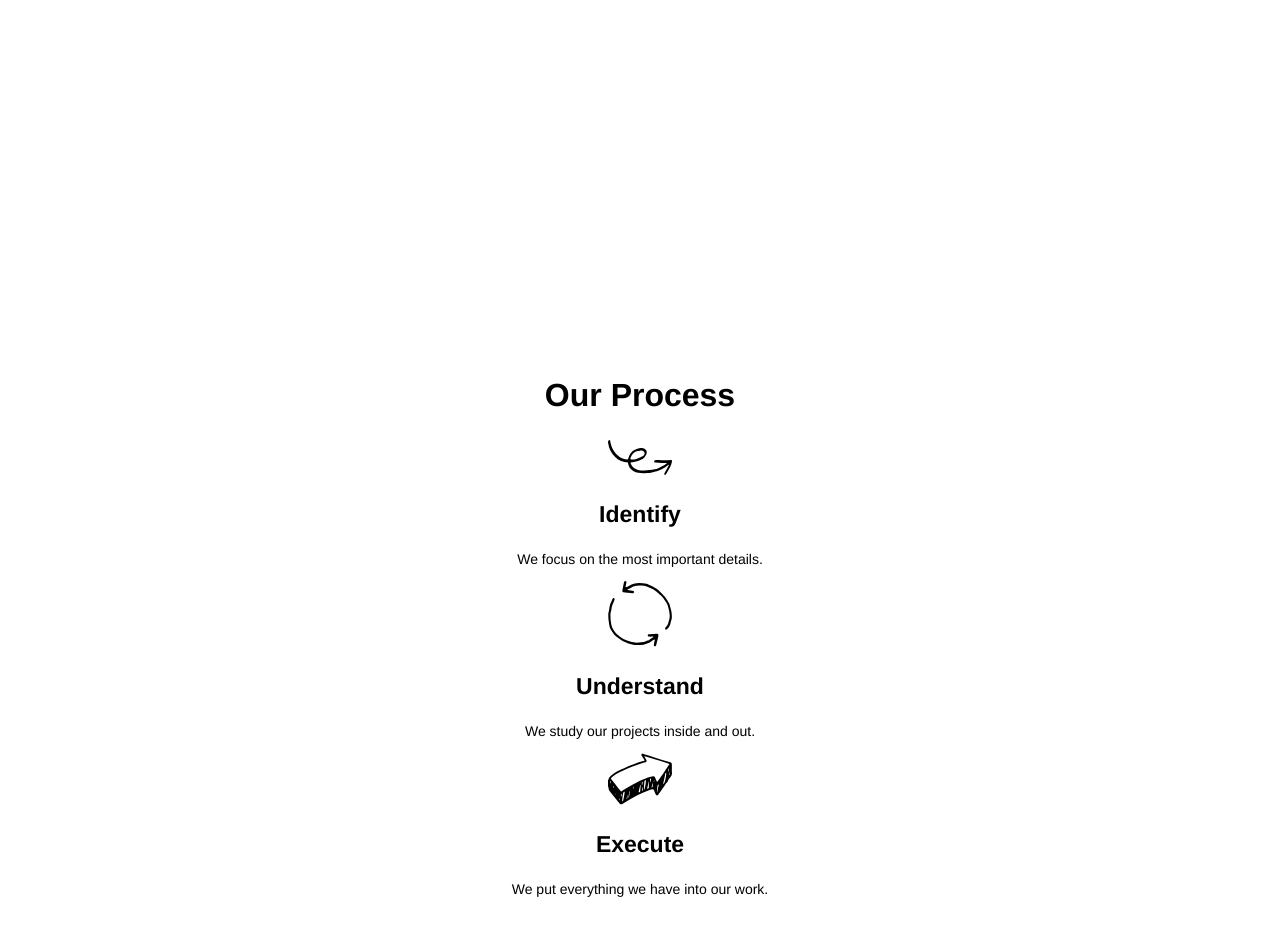
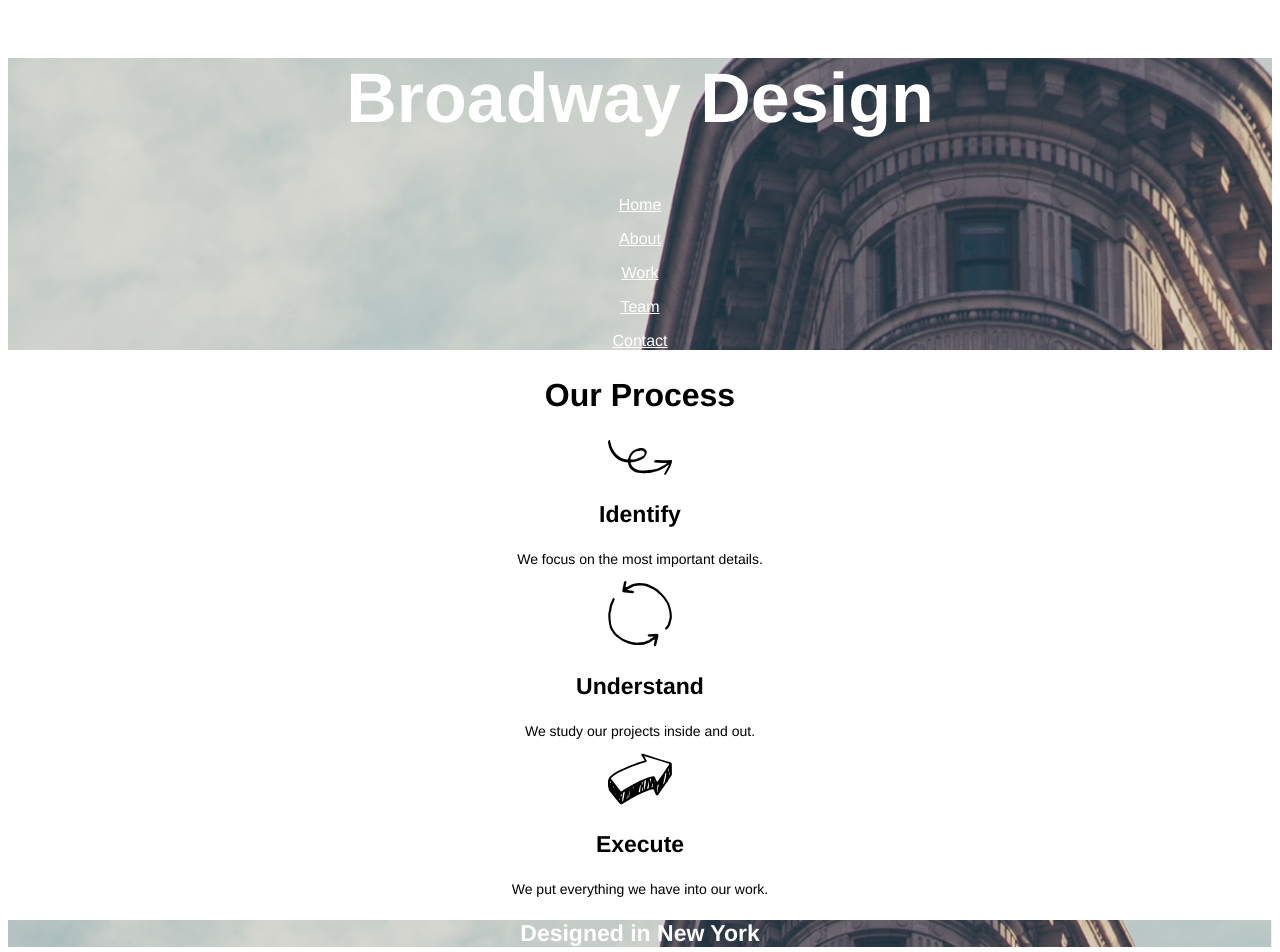
Before and after one commit to hgotia/broadway, a plain HTML site: page index.html in a window 1280 px wide. Shown: the top 952 px of the page. Drawn offline with Linux system fonts and the light colour scheme.

Commit message:
fixed urls

```diff
--- a/resources/css/style.css
+++ b/resources/css/style.css
@@ -9,8 +9,9 @@ h1 {
   color: white;
 }
 
+/* I'm having a bit of trouble with these image links as you can see. any url pointing to the uploaded directory (ie. /resources/images/*.png) just won't work, unless I put the full url*/
 section {
-  background: url('resources/images/the-flatiron-building.png') center;
+  background: url('https://github.com/hgotia/broadway/blob/master/resources/images/the-flatiron-building.png?raw=true') center;
   background-size: cover;
 }
 
@@ -33,7 +34,7 @@ div p {
 }
 
 #soon {
-  background: url('resources/images/the-flatiron-building.png') center;
+  background: url('https://github.com/hgotia/broadway/blob/master/resources/images/the-flatiron-building.png?raw=true') center;
   background-size: cover;
   font-size: 23px;
   font-weight: bold;
```
